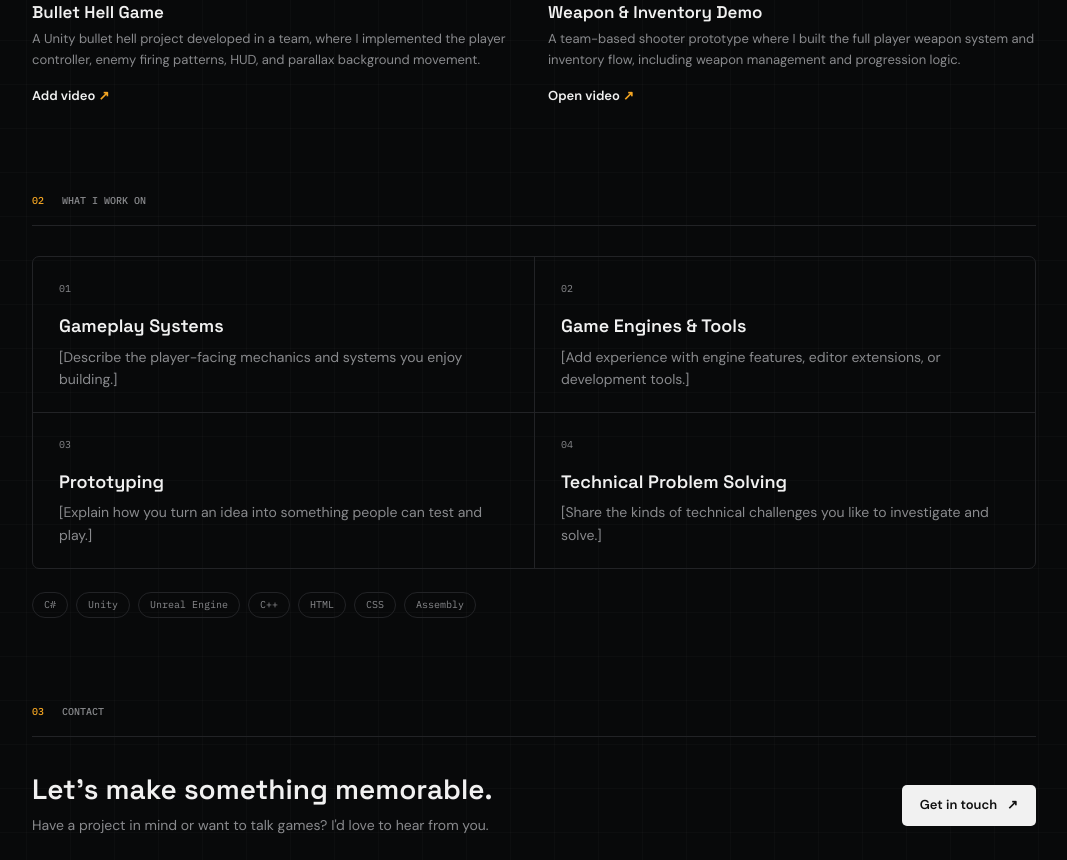
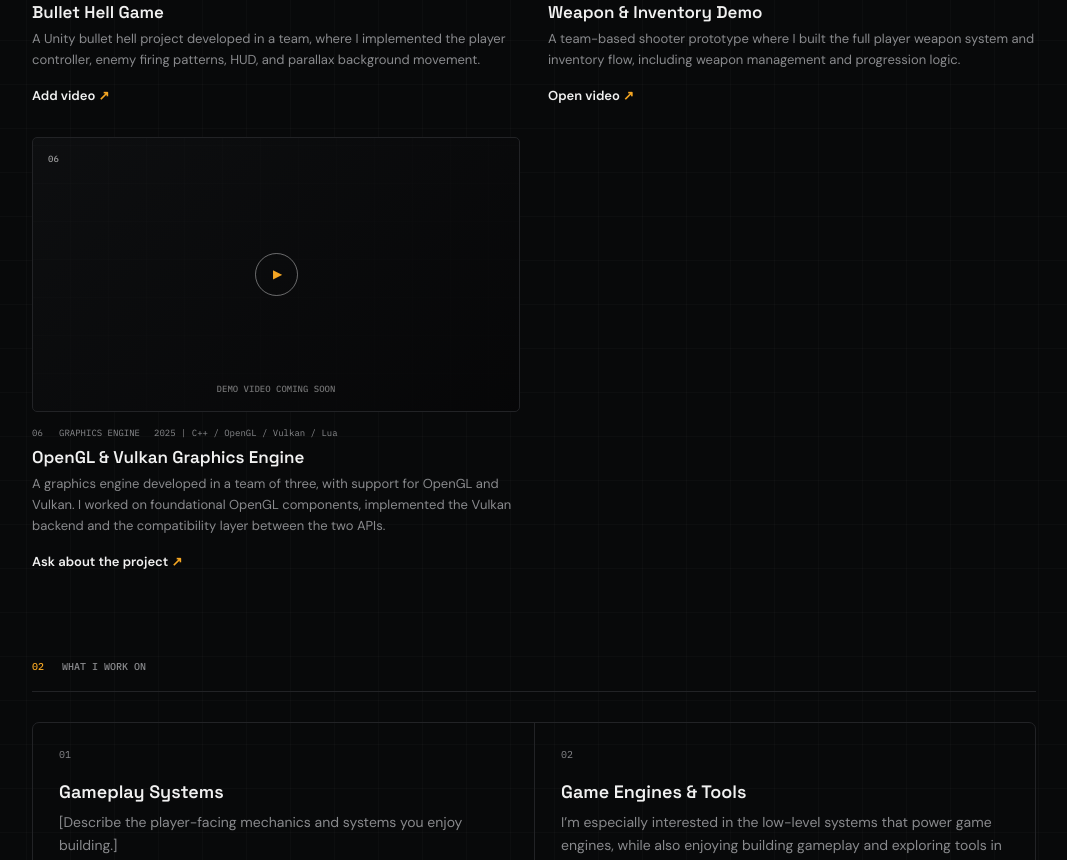
Before and after one commit to aliciadecubas/aliciadecubas.github.io, a plain HTML site: page index.html in a window 1280 px wide. Shown: the part 1940-2800 px from the top of the page, without its empty margins (106-1173 px from the left). Drawn offline with Linux system fonts and the light colour scheme.

Commit message:
project 06 added

```diff
--- a/index.html
+++ b/index.html
@@ -47,7 +47,7 @@
     <section class="work-section page-wrap" id="projects" aria-labelledby="work-title">
       <div class="section-heading">
         <p class="eyebrow" id="work-title"><span class="accent">01</span> &nbsp; SELECTED WORK</p>
-        <a class="all-projects-link" href="#all-projects">All projects (3) <span aria-hidden="true">→</span></a>
+        <a class="all-projects-link" href="#all-projects">All projects (5) <span aria-hidden="true">→</span></a>
       </div>
 
       <article class="featured-project">
@@ -124,6 +124,20 @@
             <a class="project-link" href="assets/videos/gameplay_shooter_ue.mp4" target="_blank" rel="noreferrer">Open video <span aria-hidden="true">↗</span></a>
           </div>
         </article>
+
+        <article class="project">
+          <div class="video-slot work-video" aria-label="OpenGL and Vulkan graphics engine demo video">
+            <span class="slot-number">06</span>
+            <span class="play-mark" aria-hidden="true">▶</span>
+            <span class="slot-hint">DEMO VIDEO COMING SOON</span>
+          </div>
+          <div class="project-info">
+            <div class="project-meta"><span>06 &nbsp; GRAPHICS ENGINE</span><span>2025 | C++ / OpenGL / Vulkan / Lua</span></div>
+            <h3>OpenGL &amp; Vulkan Graphics Engine</h3>
+            <p>A graphics engine developed in a team of three, with support for OpenGL and Vulkan. I worked on foundational OpenGL components, implemented the Vulkan backend and the compatibility layer between the two APIs.</p>
+            <a class="project-link" href="contact.html">Ask about the project <span aria-hidden="true">↗</span></a>
+          </div>
+        </article>
       </div>
     </section>
 
@@ -140,7 +154,7 @@
         <article class="focus-card">
           <span class="focus-number">02</span>
           <h3>Game Engines &amp; Tools</h3>
-          <p>[Add experience with engine features, editor extensions, or development tools.]</p>
+          <p>I’m especially interested in the low-level systems that power game engines, while also enjoying building gameplay and exploring tools in Unity and Unreal Engine.</p>
         </article>
         <article class="focus-card">
           <span class="focus-number">03</span>
```
